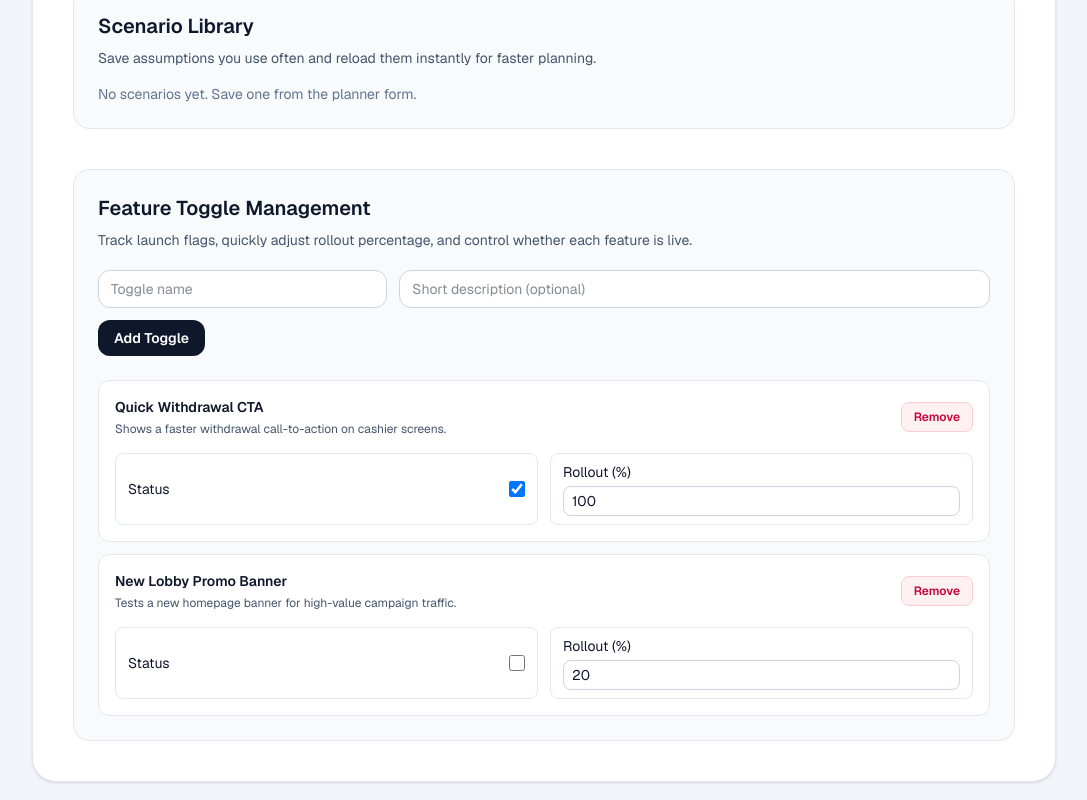
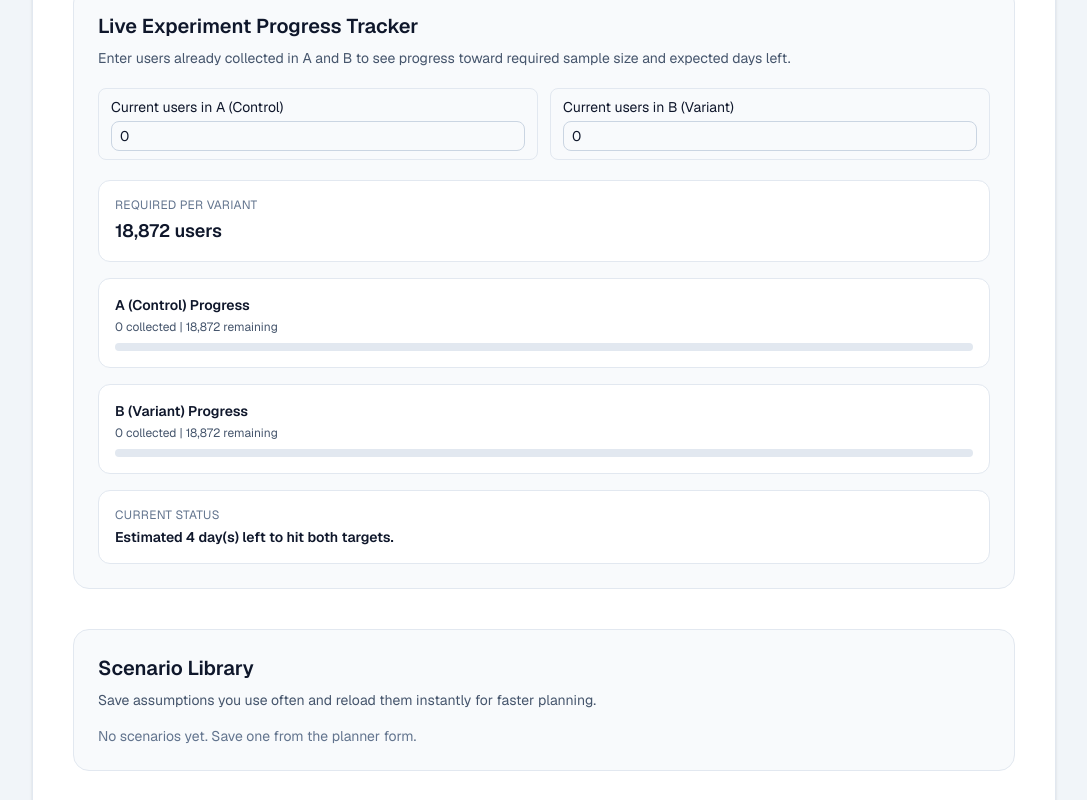
Before and after one commit to mansivachhani/ab-test-planner, a Next.js app: page / in a window 1280 px wide. Shown: the part 1080-1880 px from the top of the page, without its empty margins (96-1183 px from the left). Built offline with nearby package versions, Linux system fonts and the light colour scheme.

Commit message:
feat: add live experiment progress tracker

```diff
--- a/app/page.tsx
+++ b/app/page.tsx
@@ -40,6 +40,11 @@ type SavedScenario = {
   name: string;
   values: FormValues;
   createdAt: string;
+};
+
+type TrackerValues = {
+  controlUsers: string;
+  variantUsers: string;
 };
 
 type ReadinessCheck = {
@@ -91,6 +96,10 @@ const DEFAULT_TOGGLES: FeatureToggle[] = [
 const TOGGLES_STORAGE_KEY = "ab-test-planner-feature-toggles";
 const SCENARIOS_STORAGE_KEY = "ab-test-planner-saved-scenarios";
 const THEME_STORAGE_KEY = "ab-test-planner-theme";
+const DEFAULT_TRACKER_VALUES: TrackerValues = {
+  controlUsers: "0",
+  variantUsers: "0",
+};
 
 function inverseNormalCdf(probability: number): number {
   if (probability <= 0 || probability >= 1) {
@@ -415,6 +424,8 @@ export default function Home() {
   const [scenarios, setScenarios] = useState<SavedScenario[]>(() => readScenariosFromStorage());
   const [scenarioName, setScenarioName] = useState("");
   const [scenarioStatus, setScenarioStatus] = useState("");
+  const [trackerValues, setTrackerValues] = useState<TrackerValues>(DEFAULT_TRACKER_VALUES);
+  const [trackerError, setTrackerError] = useState("");
   const [newToggleName, setNewToggleName] = useState("");
   const [newToggleDescription, setNewToggleDescription] = useState("");
   const [toggleError, setToggleError] = useState("");
@@ -428,6 +439,52 @@ export default function Home() {
   const readiness = useMemo(() => {
     return result ? buildReadinessSummary(values, result) : null;
   }, [result, values]);
+  const trackerSummary = useMemo(() => {
+    if (!result) {
+      return null;
+    }
+
+    const controlUsers = Number(trackerValues.controlUsers);
+    const variantUsers = Number(trackerValues.variantUsers);
+    if (
+      !Number.isFinite(controlUsers) ||
+      !Number.isFinite(variantUsers) ||
+      controlUsers < 0 ||
+      variantUsers < 0
+    ) {
+      return null;
+    }
+
+    const required = result.sampleSizePerGroup;
+    const controlProgress = Math.min(100, (controlUsers / required) * 100);
+    const variantProgress = Math.min(100, (variantUsers / required) * 100);
+    const controlRemaining = Math.max(0, required - controlUsers);
+    const variantRemaining = Math.max(0, required - variantUsers);
+
+    const dailyVisitors = Number(values.dailyVisitors);
+    const variantTrafficShare = Number(values.variantTraffic) / 100;
+    const controlDaily = dailyVisitors * (1 - variantTrafficShare);
+    const variantDaily = dailyVisitors * variantTrafficShare;
+
+    const controlDaysLeft = controlDaily > 0 ? controlRemaining / controlDaily : Number.POSITIVE_INFINITY;
+    const variantDaysLeft = variantDaily > 0 ? variantRemaining / variantDaily : Number.POSITIVE_INFINITY;
+    const estimatedDaysLeft = Number.isFinite(Math.max(controlDaysLeft, variantDaysLeft))
+      ? Math.ceil(Math.max(controlDaysLeft, variantDaysLeft))
+      : null;
+    const isReady = controlRemaining <= 0 && variantRemaining <= 0;
+
+    return {
+      required,
+      controlUsers,
+      variantUsers,
+      controlProgress,
+      variantProgress,
+      controlRemaining,
+      variantRemaining,
+      estimatedDaysLeft,
+      isReady,
+    };
+  }, [result, trackerValues, values.dailyVisitors, values.variantTraffic]);
 
   useEffect(() => {
     if (typeof window === "undefined") {
@@ -565,6 +622,8 @@ export default function Home() {
     setShareStatus("");
     setBriefStatus("");
     setScenarioStatus("");
+    setTrackerValues(DEFAULT_TRACKER_VALUES);
+    setTrackerError("");
     runCalculation(resetValues);
     window.history.replaceState(null, "", window.location.pathname);
   }
@@ -642,6 +701,17 @@ export default function Home() {
   function deleteScenario(id: string) {
     setScenarios((current) => current.filter((scenario) => scenario.id !== id));
     setScenarioStatus("Scenario removed.");
+  }
+
+  function updateTrackerValue<K extends keyof TrackerValues>(key: K, value: string) {
+    const numeric = Number(value);
+    if (value.trim() !== "" && (!Number.isFinite(numeric) || numeric < 0 || !Number.isInteger(numeric))) {
+      setTrackerError("Tracker fields must be integers greater than or equal to 0.");
+    } else {
+      setTrackerError("");
+    }
+
+    setTrackerValues((current) => ({ ...current, [key]: value }));
   }
 
   return (
@@ -868,6 +938,91 @@ export default function Home() {
         </div>
 
         <section className="mt-10 rounded-2xl border border-slate-200 bg-slate-50 p-6 dark:border-slate-700 dark:bg-slate-800/50">
+          <h2 className="text-xl font-semibold">Live Experiment Progress Tracker</h2>
+          <p className="mt-2 text-sm text-slate-600 dark:text-slate-300">
+            Enter users already collected in A and B to see progress toward required sample size and expected
+            days left.
+          </p>
+
+          <div className="mt-5 grid gap-3 md:grid-cols-2">
+            <label className="rounded-lg border border-slate-200 px-3 py-2 text-sm dark:border-slate-700 dark:text-slate-200">
+              <span>Current users in A (Control)</span>
+              <input
+                type="number"
+                min={0}
+                value={trackerValues.controlUsers}
+                onChange={(event) => updateTrackerValue("controlUsers", event.target.value)}
+                className="mt-1 w-full rounded-lg border border-slate-300 px-2 py-1 text-sm outline-none focus:border-slate-500 dark:border-slate-700 dark:bg-slate-900 dark:text-slate-100 dark:focus:border-slate-500"
+              />
+            </label>
+            <label className="rounded-lg border border-slate-200 px-3 py-2 text-sm dark:border-slate-700 dark:text-slate-200">
+              <span>Current users in B (Variant)</span>
+              <input
+                type="number"
+                min={0}
+                value={trackerValues.variantUsers}
+                onChange={(event) => updateTrackerValue("variantUsers", event.target.value)}
+                className="mt-1 w-full rounded-lg border border-slate-300 px-2 py-1 text-sm outline-none focus:border-slate-500 dark:border-slate-700 dark:bg-slate-900 dark:text-slate-100 dark:focus:border-slate-500"
+              />
+            </label>
+          </div>
+
+          {trackerError ? <p className="mt-2 text-xs text-rose-700 dark:text-rose-300">{trackerError}</p> : null}
+
+          {result && trackerSummary ? (
+            <div className="mt-5 space-y-4">
+              <div className="rounded-xl border border-slate-200 bg-white p-4 dark:border-slate-700 dark:bg-slate-900">
+                <p className="text-xs uppercase tracking-wide text-slate-500 dark:text-slate-400">
+                  Required Per Variant
+                </p>
+                <p className="mt-1 text-lg font-semibold text-slate-900 dark:text-slate-100">
+                  {formatNumber(trackerSummary.required)} users
+                </p>
+              </div>
+
+              <div className="rounded-xl border border-slate-200 bg-white p-4 dark:border-slate-700 dark:bg-slate-900">
+                <p className="text-sm font-semibold text-slate-900 dark:text-slate-100">A (Control) Progress</p>
+                <p className="mt-1 text-xs text-slate-600 dark:text-slate-300">
+                  {formatNumber(trackerSummary.controlUsers)} collected |{" "}
+                  {formatNumber(trackerSummary.controlRemaining)} remaining
+                </p>
+                <div className="mt-2 h-2 rounded-full bg-slate-200 dark:bg-slate-700">
+                  <div
+                    className="h-2 rounded-full bg-sky-500"
+                    style={{ width: `${trackerSummary.controlProgress}%` }}
+                  />
+                </div>
+              </div>
+
+              <div className="rounded-xl border border-slate-200 bg-white p-4 dark:border-slate-700 dark:bg-slate-900">
+                <p className="text-sm font-semibold text-slate-900 dark:text-slate-100">B (Variant) Progress</p>
+                <p className="mt-1 text-xs text-slate-600 dark:text-slate-300">
+                  {formatNumber(trackerSummary.variantUsers)} collected |{" "}
+                  {formatNumber(trackerSummary.variantRemaining)} remaining
+                </p>
+                <div className="mt-2 h-2 rounded-full bg-slate-200 dark:bg-slate-700">
+                  <div
+                    className="h-2 rounded-full bg-emerald-500"
+                    style={{ width: `${trackerSummary.variantProgress}%` }}
+                  />
+                </div>
+              </div>
+
+              <div className="rounded-xl border border-slate-200 bg-white p-4 dark:border-slate-700 dark:bg-slate-900">
+                <p className="text-xs uppercase tracking-wide text-slate-500 dark:text-slate-400">Current Status</p>
+                <p className="mt-1 text-sm font-semibold text-slate-900 dark:text-slate-100">
+                  {trackerSummary.isReady
+                    ? "Sample complete. You can analyze the experiment."
+                    : trackerSummary.estimatedDaysLeft !== null
+                      ? `Estimated ${trackerSummary.estimatedDaysLeft} day(s) left to hit both targets.`
+                      : "Unable to estimate days left with current traffic setup."}
+                </p>
+              </div>
+            </div>
+          ) : null}
+        </section>
+
+        <section className="mt-10 rounded-2xl border border-slate-200 bg-slate-50 p-6 dark:border-slate-700 dark:bg-slate-800/50">
           <h2 className="text-xl font-semibold">Scenario Library</h2>
           <p className="mt-2 text-sm text-slate-600 dark:text-slate-300">
             Save assumptions you use often and reload them instantly for faster planning.
```
